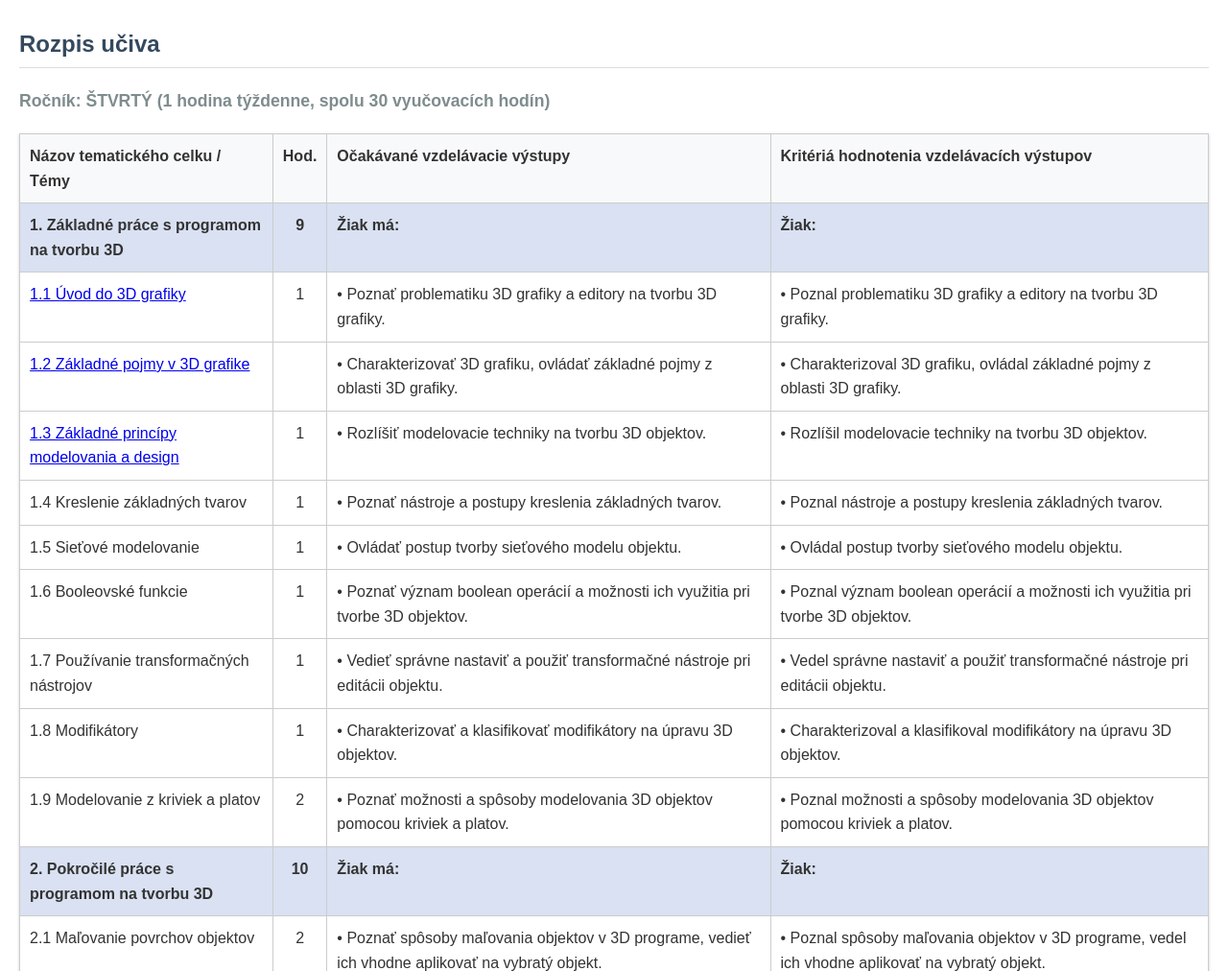
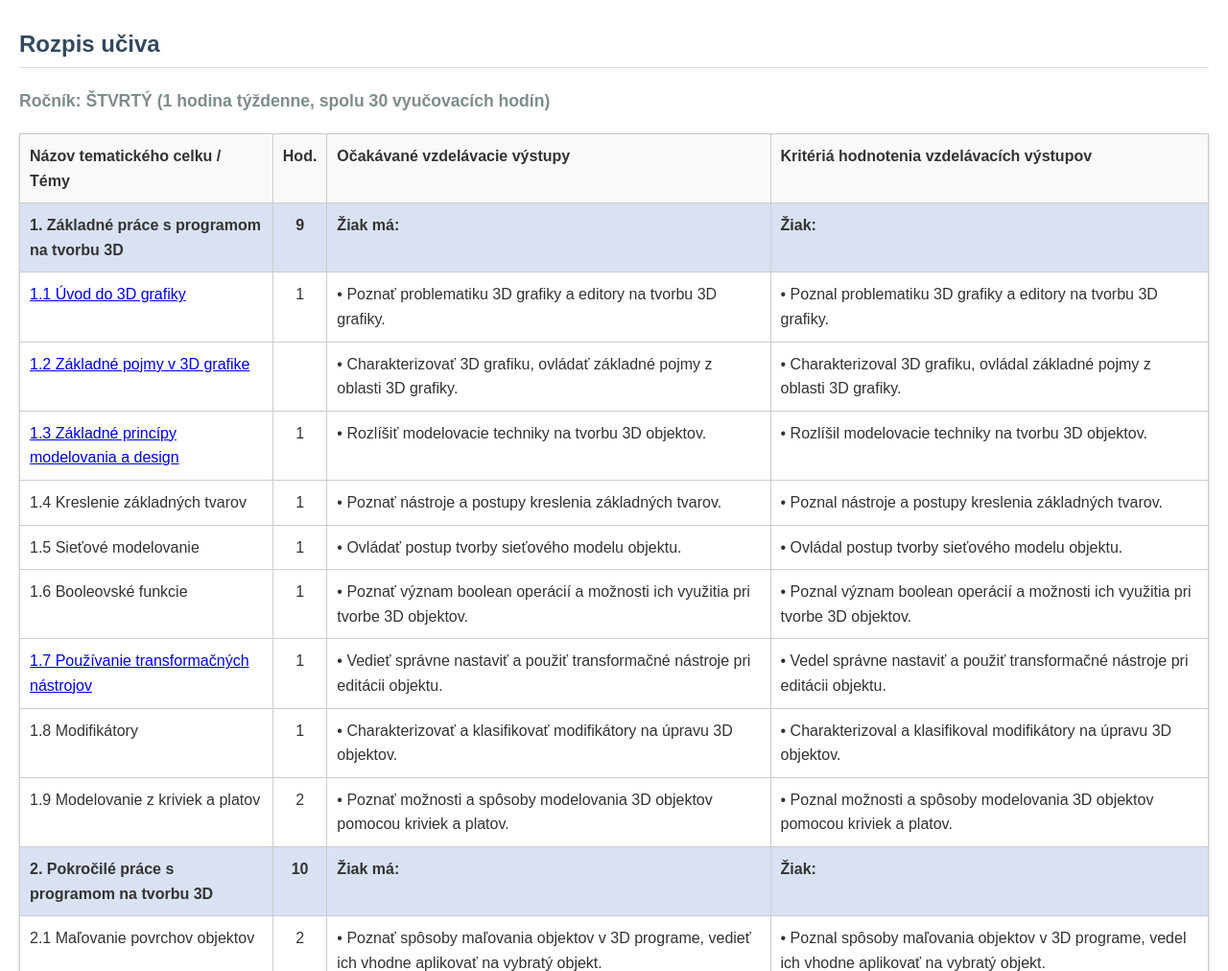
Before and after one commit to KarolPavlovkin/labora-html, a plain HTML site: page IV.SPT/4._SPT.html in a window 1280 px wide. Shown: the part 88-1100 px from the top of the page at 96% size. Drawn offline with Linux system fonts and the light colour scheme.

Commit message:
Update 4._SPT.html

```diff
--- a/IV.SPT/4._SPT.html
+++ b/IV.SPT/4._SPT.html
@@ -126,7 +126,7 @@
                 <td>• Poznal význam boolean operácií a možnosti ich využitia pri tvorbe 3D objektov.</td>
             </tr>
             <tr class="row-plain">
-                <td>1.7 Používanie transformačných nástrojov</td>
+                <td><a href="https://drive.google.com/drive/folders/17GBsQ7zsP7GB6BBm9eFa-Qmns4nAdVp8?usp=drive_link">1.7 Používanie transformačných nástrojov</a></td>
                 <td class="center">1</td>
                 <td>• Vedieť správne nastaviť a použiť transformačné nástroje pri editácii objektu.</td>
                 <td>• Vedel správne nastaviť a použiť transformačné nástroje pri editácii objektu.</td>
```
